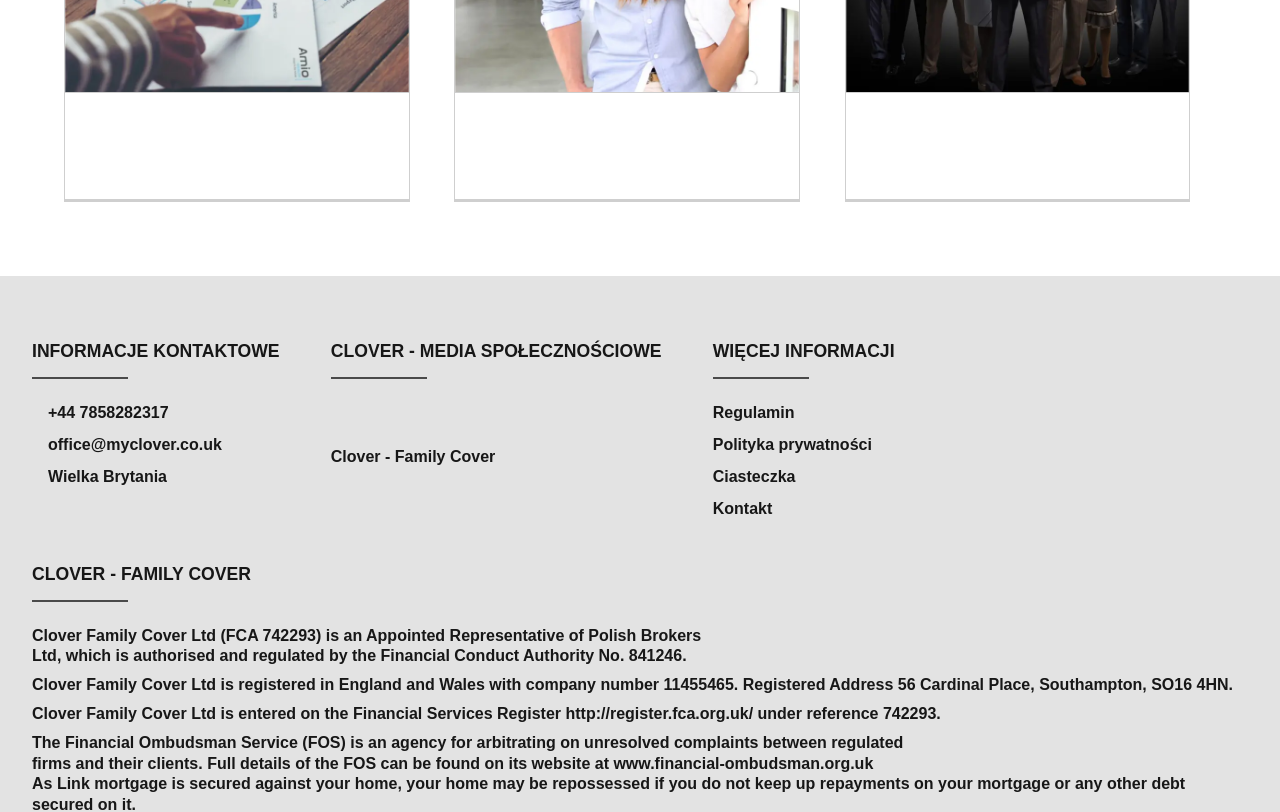
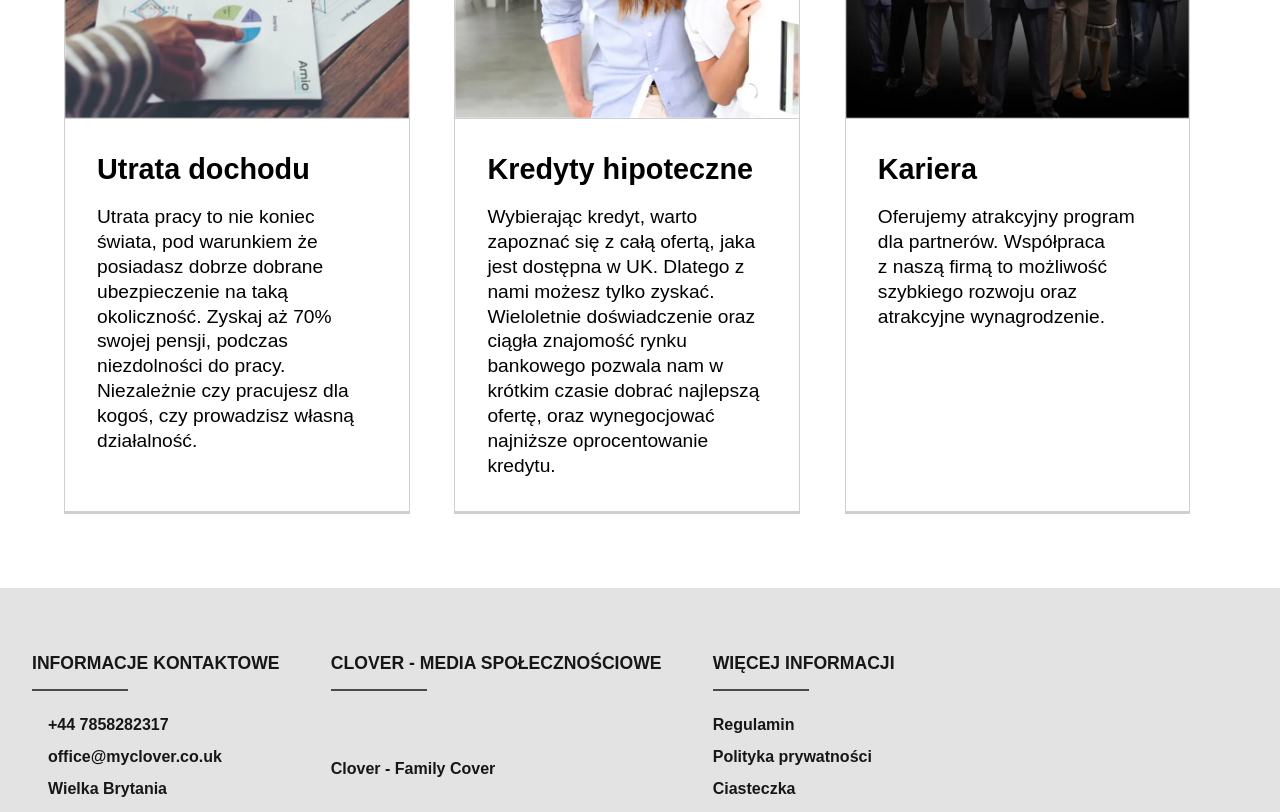
Before and after one commit to TZ-fn/MyClover, a React (Vite) app: page /offer in a window 1280 px wide. Shown: the part 2300-3112 px from the top of the page. Built offline with nearby package versions, Linux system fonts and the light colour scheme; some icons are missing; a web font is replaced by a local one.

Commit message:
fix: refactor the offers' posts data

```diff
--- a/src/assets/offersPostsData.js
+++ /dev/null
@@ -1,11 +0,0 @@
-import miniature1 from "./offersPosts/miniature1.webp";
-import miniature2 from "./offersPosts/miniature2.webp";
-import miniature3 from "./offersPosts/miniature3.webp";
-
-const offersPostsData = [
-  { miniature: miniature1, link: "income-protection" },
-  { miniature: miniature2, link: "mortgages" },
-  { miniature: miniature3, link: "careers" },
-];
-
-export default offersPostsData;
--- a/src/assets/translations/englishTranslation.ts
+++ b/src/assets/translations/englishTranslation.ts
@@ -1,4 +1,5 @@
 import postsEnglish from "./postsEnglish";
+import offersPostsEnglish from "./offersPostsEnglish";
 
 const englishTranslation = {
   name: "English",
@@ -153,23 +154,7 @@ const englishTranslation = {
       },
       offersList: {
         mainHeader: "Nasze usługi",
-        offers: [
-          {
-            descriptionHeader: "Income protection",
-            description:
-              "Inability to work is not the end of the world, if you have appropriate protection. Get up to 70% of your salary, when unable to work due to health reasons. You can apply if you are employed or self-employed.",
-          },
-          {
-            descriptionHeader: "Mortgages",
-            description:
-              "Getting a mortgage is one of the most important decisions in your life. Therefore, you want to make sure it is the right one. Up to date industry knowledge and access to whole-of-market products, enable us to find the best offer for you.",
-          },
-          {
-            descriptionHeader: "Careers",
-            description:
-              "We offer fast-track career development for interested individuals, as well as competitive pay. We also have an unique partner programme.",
-          },
-        ],
+        offers: offersPostsEnglish,
       },
     },
     contact: {
--- /dev/null
+++ b/src/assets/translations/offersPostsEnglish.ts
@@ -0,0 +1,29 @@
+import miniature1 from "../offersPosts/miniature1.webp";
+import miniature2 from "../offersPosts/miniature2.webp";
+import miniature3 from "../offersPosts/miniature3.webp";
+
+const offersPostsPolish = [
+  {
+    descriptionHeader: "Income protection",
+    description:
+      "Inability to work is not the end of the world, if you have appropriate protection. Get up to 70% of your salary, when unable to work due to health reasons. You can apply if you are employed or self-employed.",
+    miniature: miniature1,
+    link: "income-protection",
+  },
+  {
+    descriptionHeader: "Mortgages",
+    description:
+      "Getting a mortgage is one of the most important decisions in your life. Therefore, you want to make sure it is the right one. Up to date industry knowledge and access to whole-of-market products, enable us to find the best offer for you.",
+    miniature: miniature2,
+    link: "mortgages",
+  },
+  {
+    descriptionHeader: "Careers",
+    description:
+      "We offer fast-track career development for interested individuals, as well as competitive pay. We also have an unique partner programme.",
+    miniature: miniature3,
+    link: "careers",
+  },
+];
+
+export default offersPostsPolish;
--- /dev/null
+++ b/src/assets/translations/offersPostsPolish.ts
@@ -0,0 +1,29 @@
+import miniature1 from "../offersPosts/miniature1.webp";
+import miniature2 from "../offersPosts/miniature2.webp";
+import miniature3 from "../offersPosts/miniature3.webp";
+
+const offersPostsPolish = [
+  {
+    descriptionHeader: "Utrata dochodu",
+    description:
+      "Utrata pracy to nie koniec świata, pod warunkiem że posiadasz dobrze dobrane ubezpieczenie na taką okoliczność. Zyskaj aż 70% swojej pensji, podczas niezdolności do pracy. Niezależnie czy pracujesz dla kogoś, czy prowadzisz własną działalność.",
+    miniature: miniature1,
+    link: "income-protection",
+  },
+  {
+    descriptionHeader: "Kredyty hipoteczne",
+    description:
+      "Wybierając kredyt, warto zapoznać się z całą ofertą, jaka jest dostępna w UK. Dlatego z nami możesz tylko zyskać. Wieloletnie doświadczenie oraz ciągła znajomość rynku bankowego pozwala nam w krótkim czasie dobrać najlepszą ofertę, oraz wynegocjować najniższe oprocentowanie kredytu.",
+    miniature: miniature2,
+    link: "mortgages",
+  },
+  {
+    descriptionHeader: "Kariera",
+    description:
+      "Oferujemy atrakcyjny program dla partnerów. Współpraca z naszą firmą to możliwość szybkiego rozwoju oraz atrakcyjne wynagrodzenie. ",
+    miniature: miniature3,
+    link: "careers",
+  },
+];
+
+export default offersPostsPolish;
--- a/src/assets/translations/polishTranslation.ts
+++ b/src/assets/translations/polishTranslation.ts
@@ -1,4 +1,5 @@
 import postsPolish from "./postsPolish";
+import offersPostsPolish from "./offersPostsPolish";
 
 const polishTranslation = {
   name: "Polish",
@@ -154,23 +155,7 @@ const polishTranslation = {
       },
       offersList: {
         mainHeader: "Nasze usługi",
-        offers: [
-          {
-            descriptionHeader: "Utrata dochodu",
-            description:
-              "Utrata pracy to nie koniec świata, pod warunkiem że posiadasz dobrze dobrane ubezpieczenie na taką okoliczność. Zyskaj aż 70% swojej pensji, podczas niezdolności do pracy. Niezależnie czy pracujesz dla kogoś, czy prowadzisz własną działalność.",
-          },
-          {
-            descriptionHeader: "Kredyty hipoteczne",
-            description:
-              "Wybierając kredyt, warto zapoznać się z całą ofertą, jaka jest dostępna w UK. Dlatego z nami możesz tylko zyskać. Wieloletnie doświadczenie oraz ciągła znajomość rynku bankowego pozwala nam w krótkim czasie dobrać najlepszą ofertę, oraz wynegocjować najniższe oprocentowanie kredytu.",
-          },
-          {
-            descriptionHeader: "Kariera",
-            description:
-              "Oferujemy atrakcyjny program dla partnerów. Współpraca z naszą firmą to możliwość szybkiego rozwoju oraz atrakcyjne wynagrodzenie. ",
-          },
-        ],
+        offers: offersPostsPolish,
       },
     },
     contact: {
--- a/src/components/OfferPosts/OffersPosts.tsx
+++ b/src/components/OfferPosts/OffersPosts.tsx
@@ -1,6 +1,5 @@
 import useTranslation from "hooks/useTranslation";
 import PostsGallery from "components/PostsGallery/PostsGallery";
-import offersPostsData from "assets/offersPostsData";
 import styles from "./OffersPosts.module.scss";
 
 export default function OffersPosts() {
@@ -10,7 +9,7 @@ export default function OffersPosts() {
   return (
     <section className={styles.mainContainer}>
       <h3 className={styles.mainHeader}>{offerTranslation.mainHeader}</h3>
-      <PostsGallery postsTranslation={offerTranslation.offers} postsData={offersPostsData} />
+      <PostsGallery postsData={offerTranslation.offers} />
     </section>
   );
 }
```
